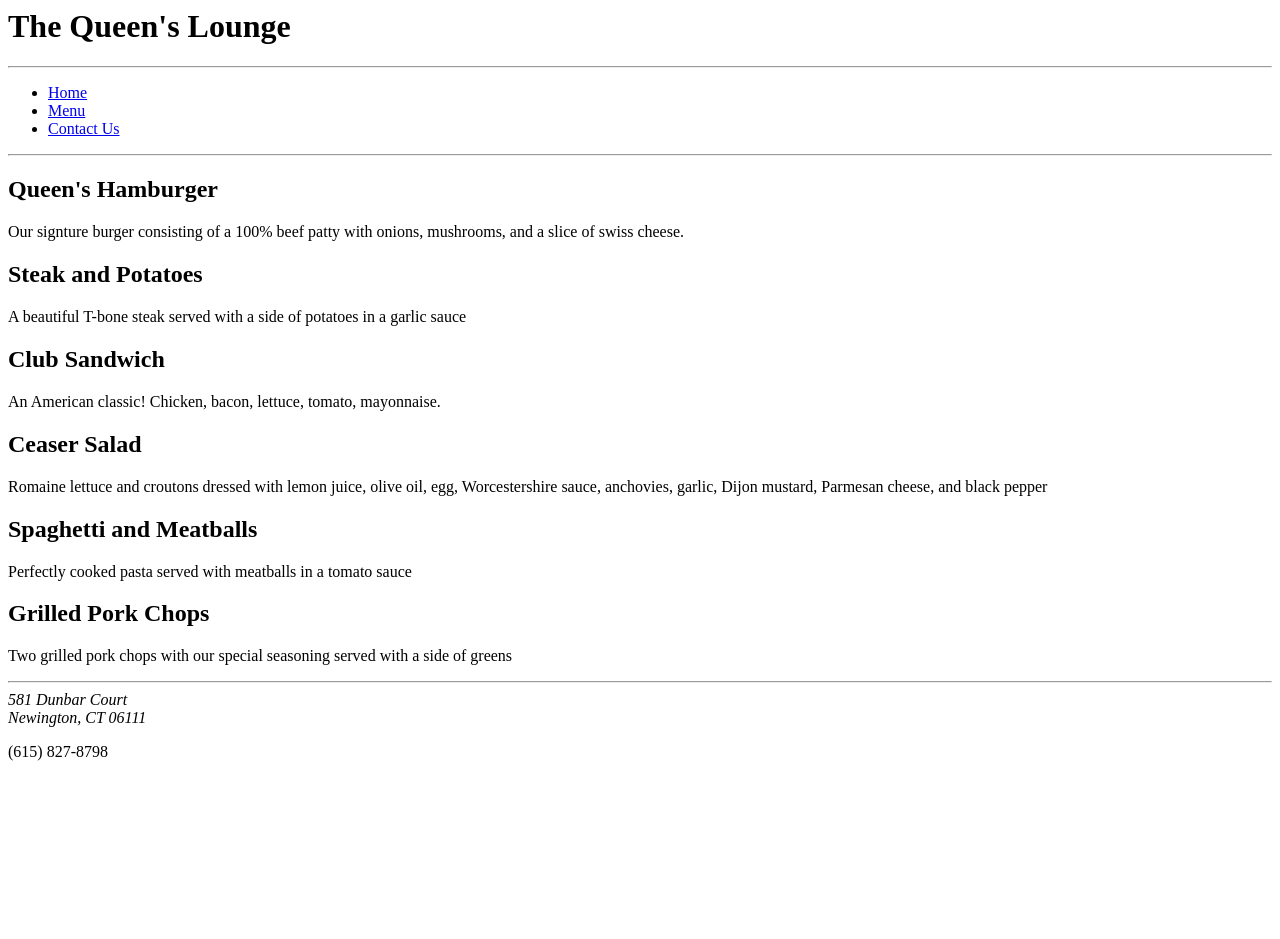
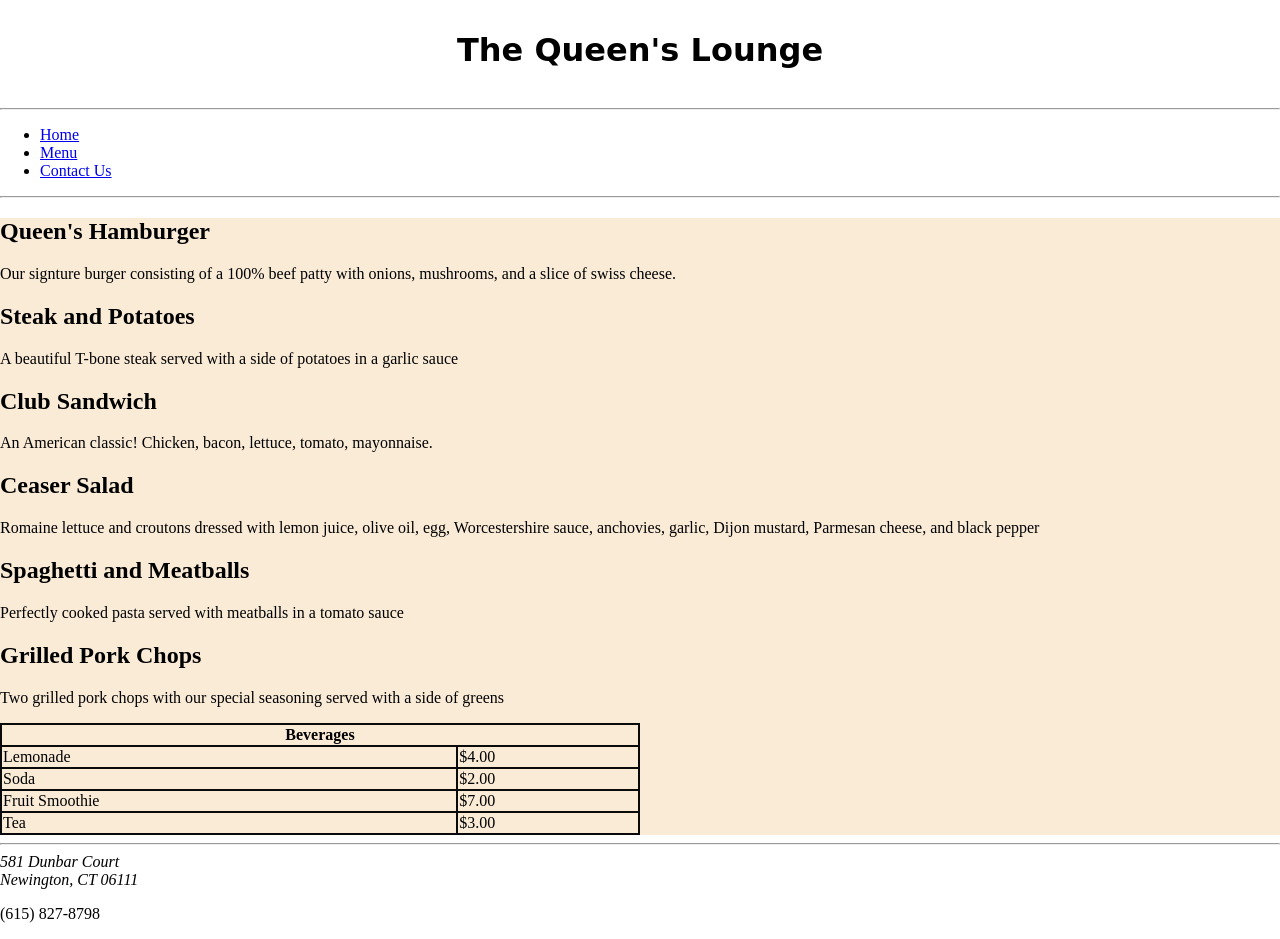
Before and after one commit to Dcheng0596/restaurant-site, a plain HTML site: page menu.html in a window 1280 px wide. Before the commit the page ends 800 px from the top, so only its background shows below. Drawn offline with Linux system fonts and the light colour scheme.

Commit message:
CSS Part 2

```diff
--- a/menu.html
+++ b/menu.html
@@ -1,6 +1,7 @@
 <!DOCTYPE html lang="en">
 <head>
     <title>The Queen's Lounge's Menu</title>
+    <link rel="stylesheet" type="text/css" href="styles/restaurantStyles.css" />
 </head>
 <body>
     <header>
@@ -15,7 +16,7 @@
         </ul>
     </nav>
     <hr />
-    <section>
+    <section class="menu">
         <h2>Queen's Hamburger</h2>
         <p>Our signture burger consisting of a 100% beef patty with onions, mushrooms, and a slice of swiss cheese.</p>
         <h2>Steak and Potatoes</h2>
@@ -28,6 +29,27 @@
         <p>Perfectly cooked pasta served with meatballs in a tomato sauce</p>
         <h2>Grilled Pork Chops</h2>
         <p>Two grilled pork chops with our special seasoning served with a side of greens</p>
+        <table class="beverages">
+            <tr>
+                <th colspan="2">Beverages</th>
+            </tr>
+            <tr>
+                <td>Lemonade</td>
+                <td>$4.00</td>
+            </tr>
+            <tr>
+                <td>Soda</td>
+                <td>$2.00</td>
+            </tr>
+            <tr>
+                <td>Fruit Smoothie</td>
+                <td>$7.00</td>
+            </tr>
+            <tr>
+                <td>Tea</td>
+                <td>$3.00</td>
+            </tr>
+        </table>
     </section>
     <hr />
     <footer>
--- /dev/null
+++ b/styles/restaurantStyles.css
@@ -0,0 +1,47 @@
+body {
+    margin: 0;
+    padding: 0;
+}
+
+header {
+    font-family: 'Dancing Script', cursive;
+    text-align: center;
+    height: 100px;
+}
+header h1 {
+    line-height: 100px;
+}
+
+nav a:visited {
+    color: red;
+}
+
+nav a:hover {
+    font-weight: bold;
+}
+
+nav a:active {
+    text-decoration: none;
+}
+
+
+.menu {
+    background-color: antiquewhite;
+}
+
+.description {
+    background-color: antiquewhite;
+}
+
+.required {
+    font-weight: bold;
+}
+
+.beverages {
+    border-collapse: collapse;
+    width: 50%;
+}
+
+.beverages td, th {
+    border: 2px solid #0a0a0a
+}
```
Also changed, not shown: contact.html (+7 -5 lines), index.html (+3 -1 lines).
